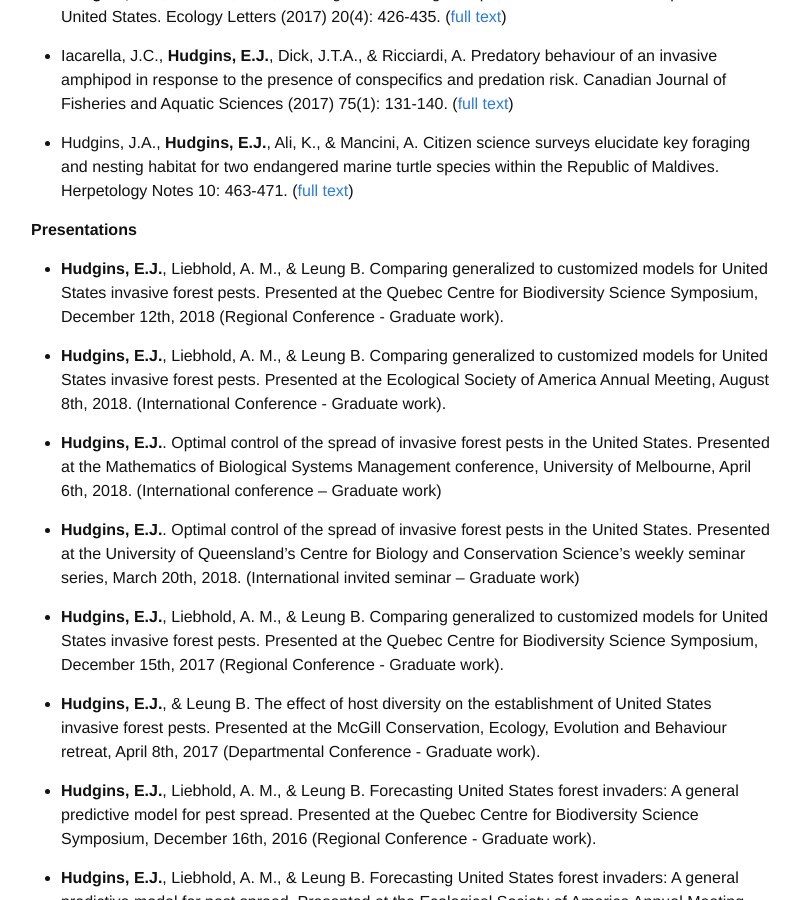
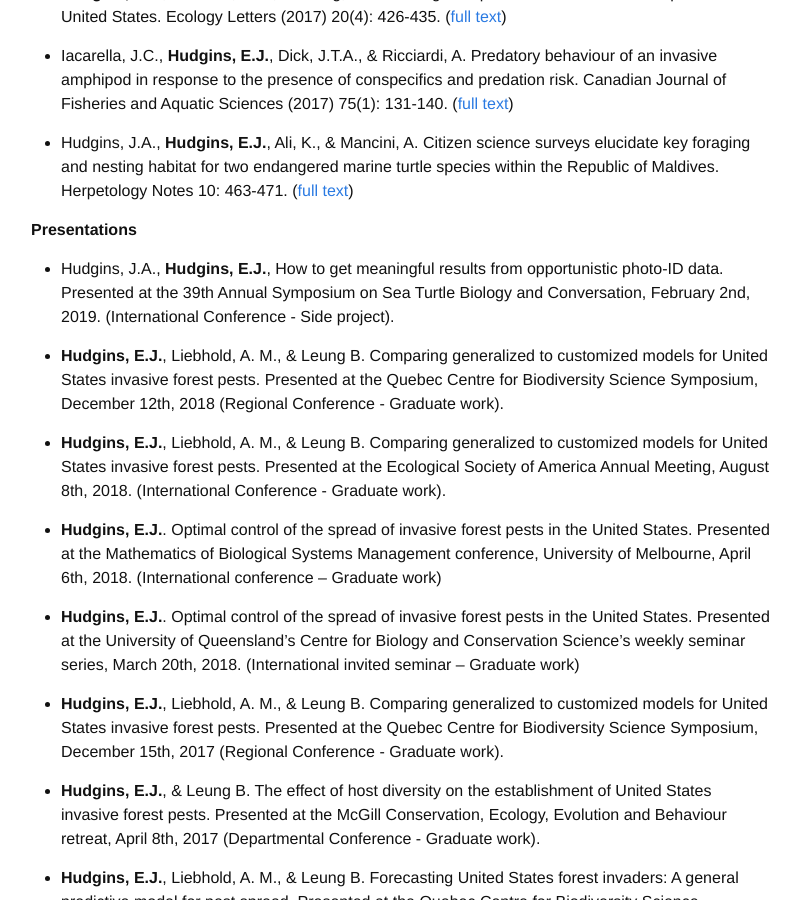
Before and after one commit to emmajhudgins/emmajhudgins.github.io, a Jekyll site: the page built from publications.md, in a window 1280 px wide and 900 px high, scrolled down 435 px. Shown: the whole window, without its empty margins (239-1039 px from the left). Built offline with Jekyll 4.4.1, drawn with Linux system fonts in a browser that asks for light colours; nearby versions of some CDN libraries; some web fonts are replaced.

Commit message:
Update publications.md

```diff
--- a/publications.md
+++ b/publications.md
@@ -26,6 +26,8 @@ order: 2
 
 **Presentations**
 
+* Hudgins, J.A., **Hudgins, E.J.**, How to get meaningful results from opportunistic photo-ID data. Presented at the 39th Annual Symposium on Sea Turtle Biology and Conversation, February 2nd, 2019. (International Conference - Side project).
+
 * **Hudgins, E.J.**, Liebhold, A. M., & Leung B. Comparing generalized to customized models for United States invasive forest pests. Presented at the Quebec Centre for Biodiversity Science Symposium, December 12th, 2018 (Regional Conference - Graduate work).
 
 * **Hudgins, E.J.**, Liebhold, A. M., & Leung B. Comparing generalized to customized models for United States invasive forest pests. Presented at the Ecological Society of America Annual Meeting, August 8th, 2018. (International Conference - Graduate work).
```
